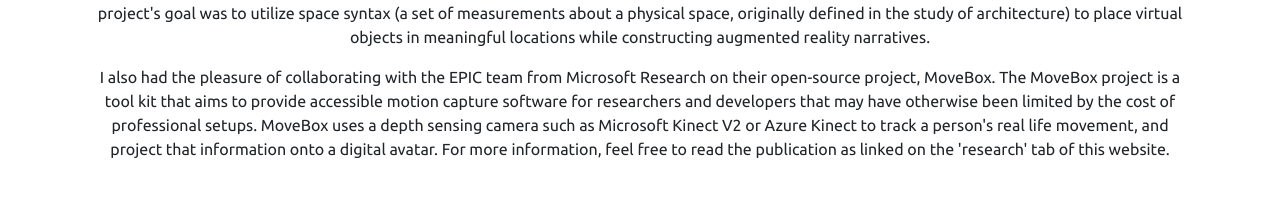
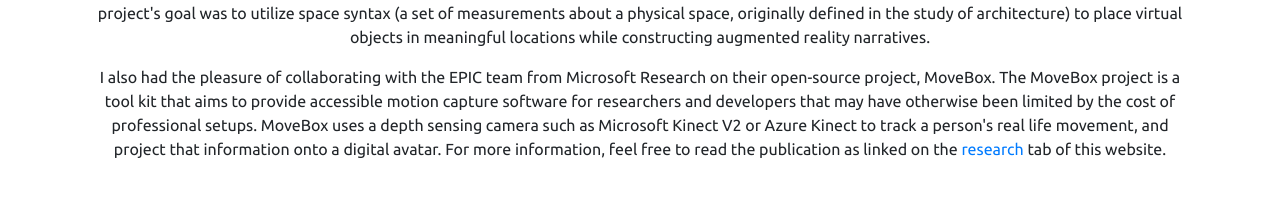
Before and after one commit to peacheym/PeacheyWeb, a React (Create React App) app: page /experience in a window 1280 px wide. Shown: the part 644-843 px from the top of the page. Built offline with nearby package versions, Linux system fonts and the light colour scheme.

Commit message:
Make small update to anchor tags.

```diff
--- a/src/App.css
+++ b/src/App.css
@@ -49,6 +49,10 @@
   padding: 0px 10px;
 }
 
+.expRow a {
+  padding: 0px !important;
+}
+
 .exph1 {
   font-size: 3em;
   margin-bottom: 20px;
@@ -87,9 +91,8 @@
   color: white !important;
 }
 
-.nav-link:hover{
+.nav-link:hover {
   color: rgb(141, 128, 199) !important;
-
 }
 
 .workterm {
--- a/src/experience/Experience.js
+++ b/src/experience/Experience.js
@@ -39,8 +39,11 @@
               MoveBox uses a depth sensing camera such as Microsoft Kinect V2 or
               Azure Kinect to track a person's real life movement, and project
               that information onto a digital avatar. For more information, feel
-              free to read the publication as linked on the 'research' tab of
-              this website.
+              free to read the publication as linked on the{" "}
+              <a padding="0px !important" margin="0px" href="/research">
+                research
+              </a>{" "}
+              tab of this website.
             </p>
             <ListGroup className="listGroup">
               <ListGroup.Item variant="primary">
--- a/src/research/Research.js
+++ b/src/research/Research.js
@@ -56,7 +56,7 @@
           title="MoveBox: Democratizing MoCap for the Microsoft Rocketbox
           Avatar Library"
           venue="2020 - IEEE International Conference on Artificial
-          Intelligence and Virtual Reality (AIVR))"
+          Intelligence and Virtual Reality (AIVR)"
           authors="Mar Gonzalez-Franco, Zelia Egan, Matthew Peachey, Angus Antley, Tanmay
           Randhavane, Payod Panda, Yaying Zhang, Cheng Yao Wang, Derek
           F. Reilly, Tabitha C Peck, Andrea Stevenson Won, Anthony Steed
```
